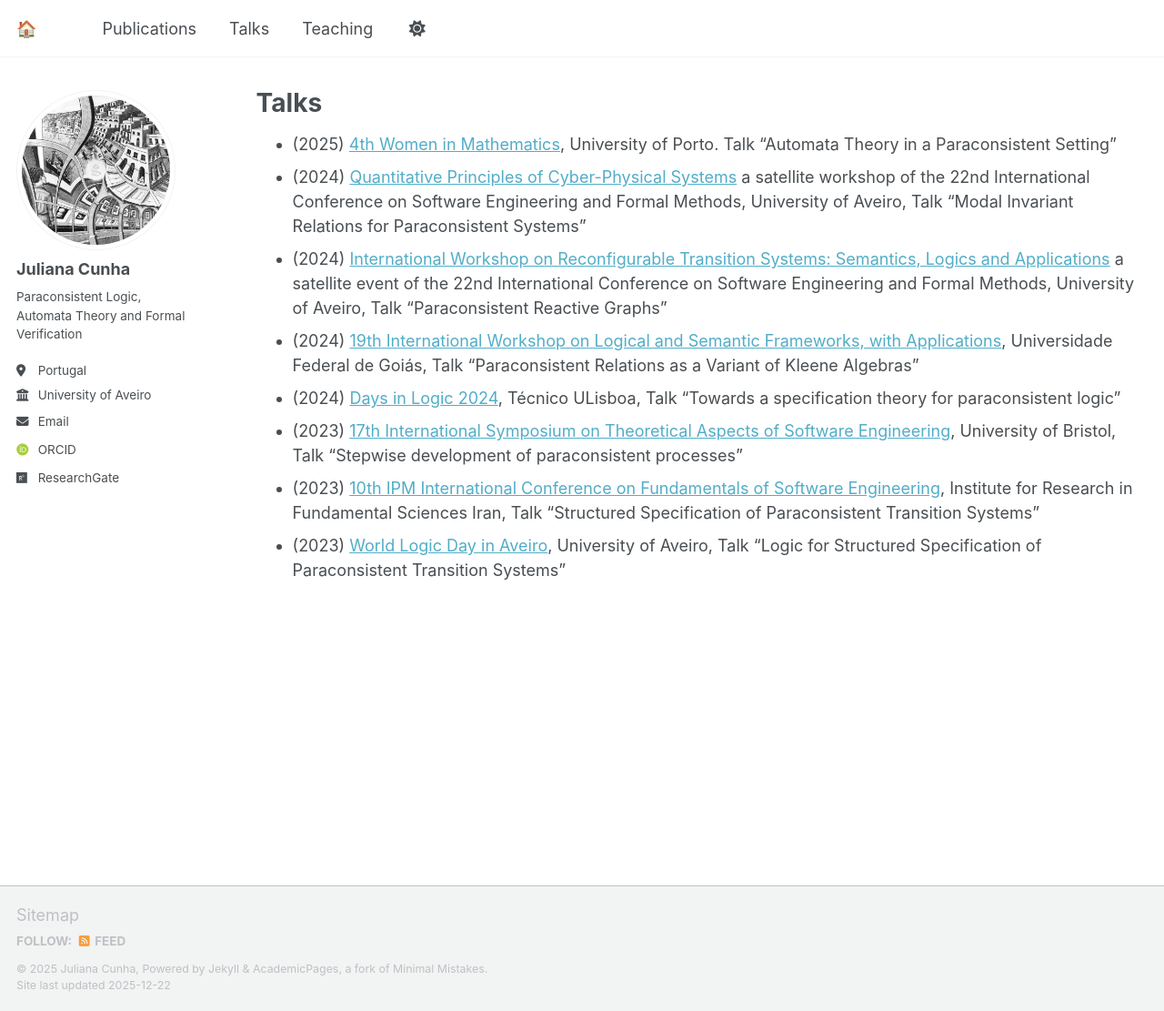
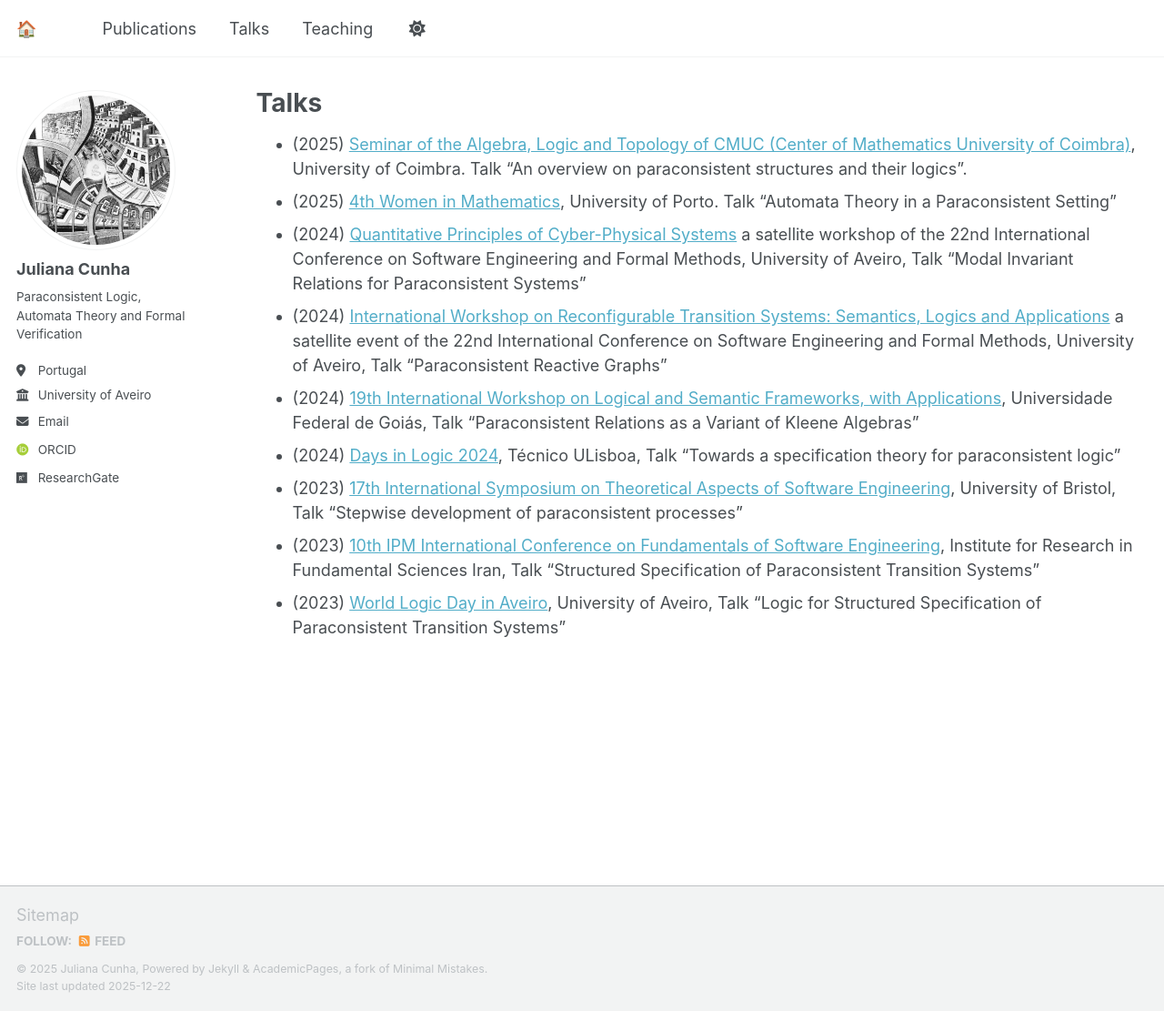
Before and after one commit to juliana-cunha/juliana-cunha.github.io, a Jekyll site: the page built from _pages/talks.md, in a window 1280 px wide and 1111 px high. Shown: the whole window at 91% size. Built offline with Jekyll 4.4.1, drawn with Linux system fonts in a browser that asks for light colours; some web fonts are replaced; a script that is not in the unit is left out.

Commit message:
Update talks.md

```diff
--- a/_pages/talks.md
+++ b/_pages/talks.md
@@ -5,7 +5,7 @@ permalink: /talks/
 author_profile: true
 ---
 
-
+- (2025) [Seminar of the Algebra, Logic and Topology of CMUC (Center of Mathematics University of Coimbra)](https://cmuc.mat.uc.pt/rdonweb/event/showPPSeminar.do?seminarID=2400), University of Coimbra. Talk "An overview on paraconsistent structures and their logics".
 - (2025) [4th Women in Mathematics](https://sites.google.com/view/fcup-wm25/submissions?authuser=0), University of Porto. Talk “Automata Theory in a Paraconsistent Setting”
 - (2024) [Quantitative Principles of Cyber-Physical Systems](https://lmf.di.uminho.pt/Ibex/workshop.html) a satellite workshop of the 22nd International Conference on Software Engineering and Formal Methods, University of Aveiro, Talk “Modal Invariant Relations for Paraconsistent Systems”
 - (2024) [International Workshop on Reconfigurable Transition Systems: Semantics, Logics and Applications](https://reacts2024.github.io/) a satellite event of the 22nd International Conference on Software Engineering and Formal Methods, University of Aveiro, Talk “Paraconsistent Reactive Graphs”
```
